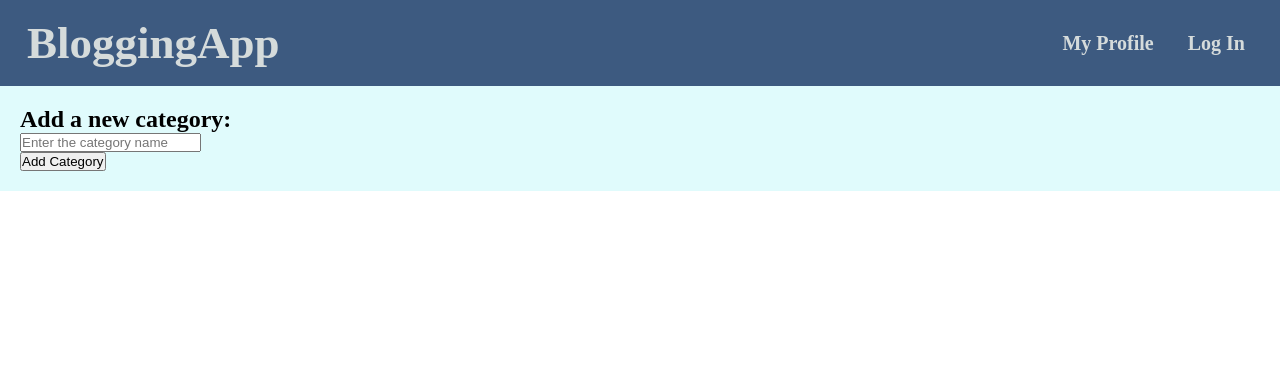
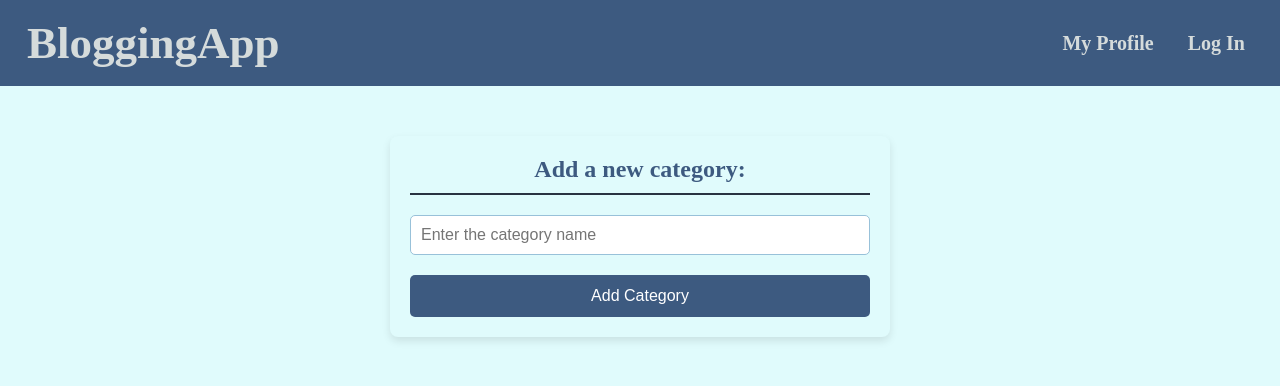
Before and after one commit to hashtag-ankita/PutDownYourThoughts, a Django app: page /add_category/ in a window 1280 px wide. Shown: the top 386 px of the page. Run offline with Django 5.2, Linux system fonts and the light colour scheme.

Commit message:
Added styling to add_category.html template

```diff
--- a/base/templates/add_category.html
+++ b/base/templates/add_category.html
@@ -2,7 +2,96 @@
 
 {% block extra_styles %}
 
+<style>
+    /* Container styling */
+    .add-category-container {
+        background-color: #e0fbfc;
+        padding: 20px;
+        border-radius: 8px;
+        box-shadow: 0 4px 8px rgba(0, 0, 0, 0.1);
+        max-width: 500px;
+        margin: 30px auto; /* Center the container */
+    }
 
+    /* Header styling */
+    .add-category-header {
+        font-size: 24px;
+        color: #3d5a80;
+        text-align: center;
+        margin-bottom: 20px;
+        font-weight: bold;
+        border-bottom: 2px solid #293241;
+        padding-bottom: 10px;
+    }
+
+    /* Form Styling */
+    .form-group {
+        margin-bottom: 20px;
+    }
+
+    input {
+        width: 100%;
+        padding: 10px;
+        border: 1px solid #98c1d9;
+        border-radius: 5px;
+        font-size: 16px;
+        color: #293241;
+        background-color: #ffffff;
+    }
+
+    input:hover {
+        border-color: #3d5a80;
+    }
+
+    input:focus {
+        outline: none;
+        border-color: #3d5a80;
+        box-shadow: 0 0 5px rgba(61, 90, 128, 0.3);
+    }
+
+    /* Error message styling */
+    .form-error small {
+        font-size: 14px;
+        color: #ee6c4d;
+        margin-top: 5px;
+        display: block;
+    }
+
+    /* Button styling */
+    .add-category-button {
+        display: block;
+        width: 100%;
+        padding: 12px;
+        font-size: 16px;
+        color: #ffffff;
+        background-color: #3d5a80;
+        border: none;
+        border-radius: 5px;
+        cursor: pointer;
+        text-align: center;
+        transition: background-color 0.3s ease;
+    }
+
+    .add-category-button:hover {
+        background-color: #98c1d9;
+    }
+
+    @media (max-width: 768px) {
+        .add-category-container {
+            padding: 15px;
+            margin: 20px;
+        }
+
+        .add-category-header {
+            font-size: 20px;
+        }
+
+        .add-category-button {
+            font-size: 14px;
+            padding: 10px;
+        }
+    }
+</style>
 
 {% endblock extra_styles %}
 
--- a/templates/main.html
+++ b/templates/main.html
@@ -14,6 +14,10 @@
             margin: 0;
             padding: 0;
             box-sizing: border-box;
+        }
+
+        body {
+            background-color: #e0fbfc;
         }
 
         /* Navbar Styles */
```
